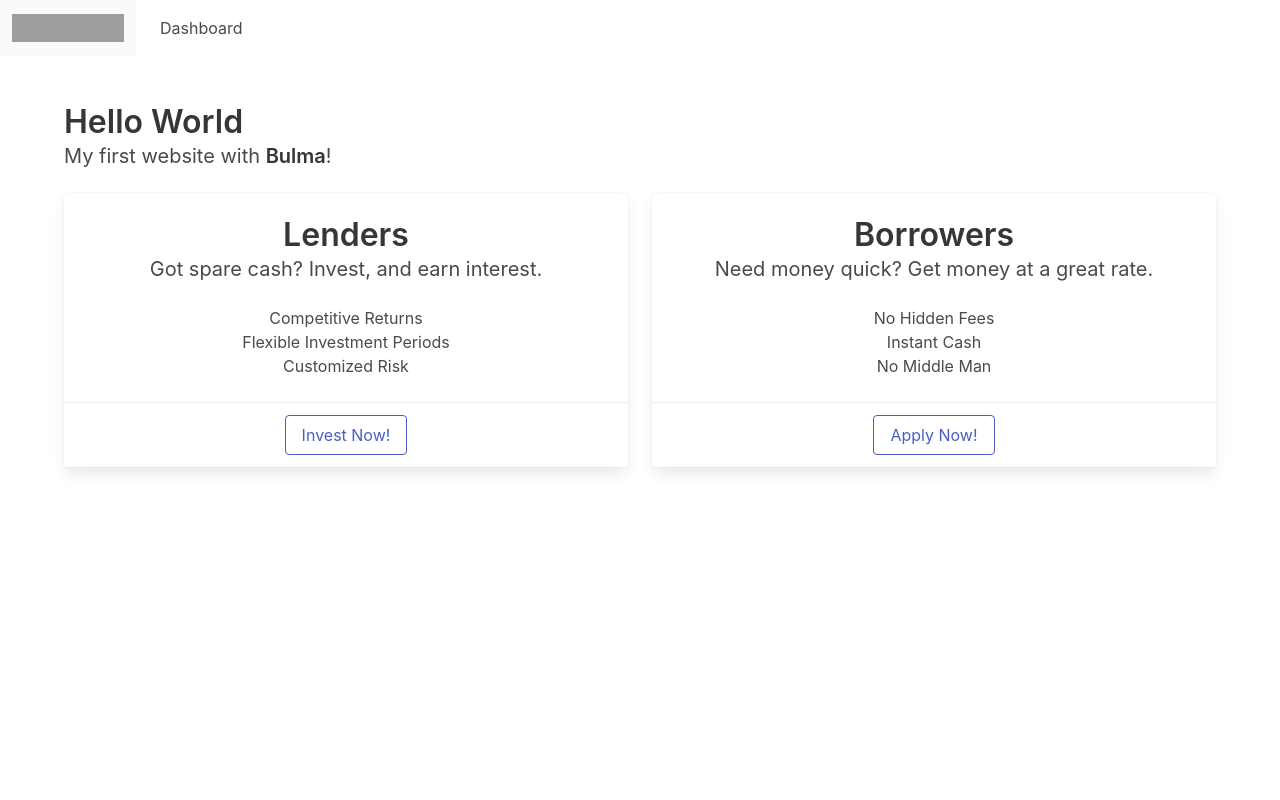
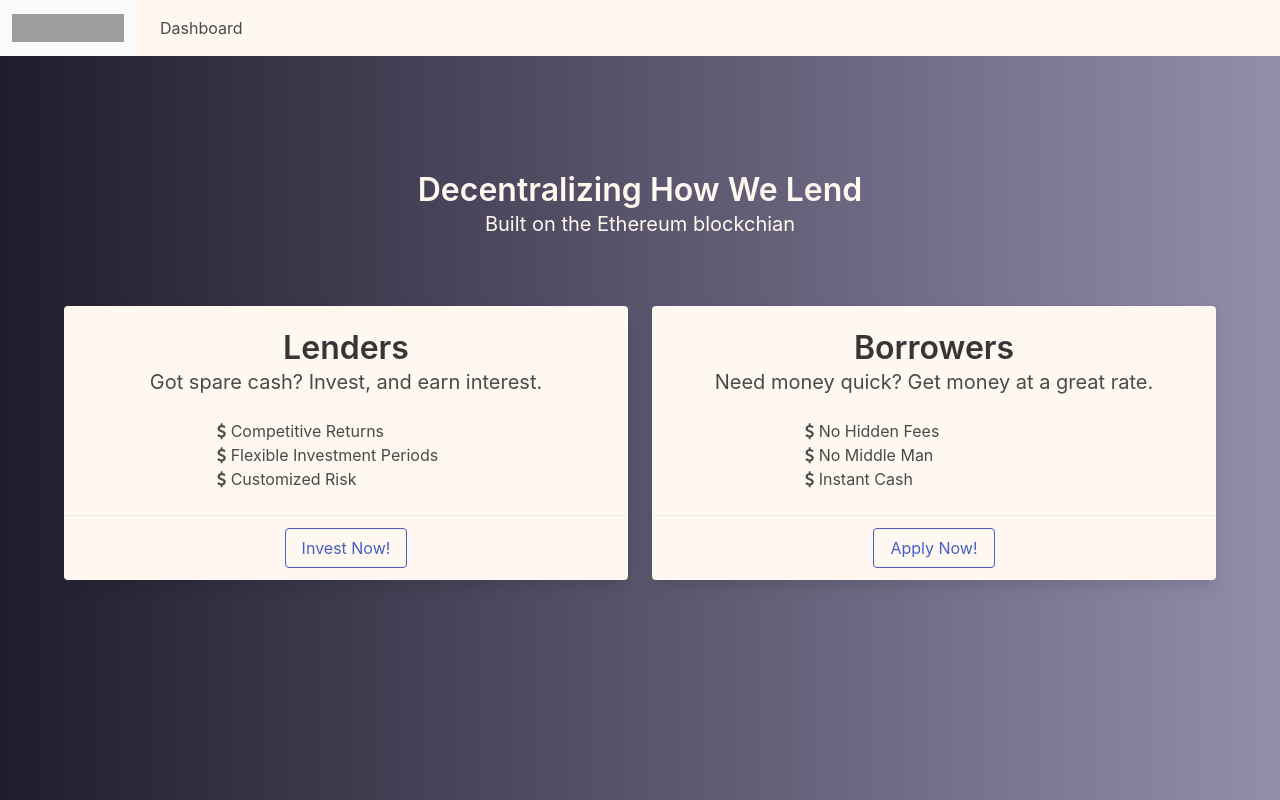
Before and after one commit to hnrytrn/hack-western-4, a website: page app/templates/home.html in a window 1280 px wide. Drawn offline with nearby package versions, Linux system fonts and the light colour scheme; grey boxes are pictures that could not be loaded.

Commit message:
main page design done

```diff
--- a/app/css/home.css
+++ b/app/css/home.css
@@ -5,3 +5,39 @@ ul {
 .card-content {
     text-align: center;
 }
+
+.card {
+    background-color: #FFF8F0;
+}
+
+.title-container {
+    text-align: center;
+    margin: 5%;
+}
+
+#home-title {
+    color: #FFF8F0;
+}
+
+#home-subtitle {
+    color: #FFF8F0;
+}
+
+.navbar {
+    background-color: #FFF8F0;
+}
+
+li {
+    width: 50%;
+    margin: auto;
+    text-align: left;
+}
+
+body {
+    background: #1F1C2C;
+    background: -webkit-linear-gradient(left,#1F1C2C,#928dab);
+    background: -moz-linear-gradient(left,#1F1C2C,#928dab);
+    background: linear-gradient(left,#1F1C2C,#928dab);
+
+    min-height: 100vh;
+}
--- a/app/templates/home.html
+++ b/app/templates/home.html
@@ -25,15 +25,15 @@
 
   <section class="section">
     <div class="container">
-      <div class="columns">
-          <div class="column">
-              <h1 class="title">
-                  Hello World
-                </h1>
-                <p class="subtitle">
-                  My first website with <strong>Bulma</strong>!
-                </p>
-          </div>
+      <div class="column">
+        <div class="title-container">
+          <h1 class="title" id="home-title">
+              Decentralizing How We Lend
+          </h1>
+          <p class="subtitle" id="home-subtitle">
+            Built on the Ethereum blockchian
+          </p>
+        </div>
       </div>
       <div class="columns">
         <div class="column">
@@ -47,9 +47,9 @@
                   </p>
                   <div class="ul-container">
                     <ul>
-                        <li> Competitive Returns </li>
-                        <li> Flexible Investment Periods </li>
-                        <li> Customized Risk </li>
+                        <li> <i class="fa fa-usd" aria-hidden="true"></i> Competitive Returns </li>
+                        <li> <i class="fa fa-usd" aria-hidden="true"></i> Flexible Investment Periods </li>
+                        <li> <i class="fa fa-usd" aria-hidden="true"></i> Customized Risk </li>
                     </ul>
                   </div>
                 </div>
@@ -71,11 +71,11 @@
                   <p class="subtitle">
                     Need money quick? Get money at a great rate.
                   </p>
-                  <div>
+                  <div class="ul-container">
                     <ul>
-                        <li> No Hidden Fees </li>
-                        <li> Instant Cash </li>
-                        <li> No Middle Man </li>
+                        <li> <i class="fa fa-usd" aria-hidden="true"></i> No Hidden Fees </li>
+                        <li> <i class="fa fa-usd" aria-hidden="true"></i> No Middle Man </li>
+                        <li> <i class="fa fa-usd" aria-hidden="true"></i> Instant Cash </li>
                       </ul>
                   </div>
                 </div>
```
Also changed, not shown: 1 other file.
